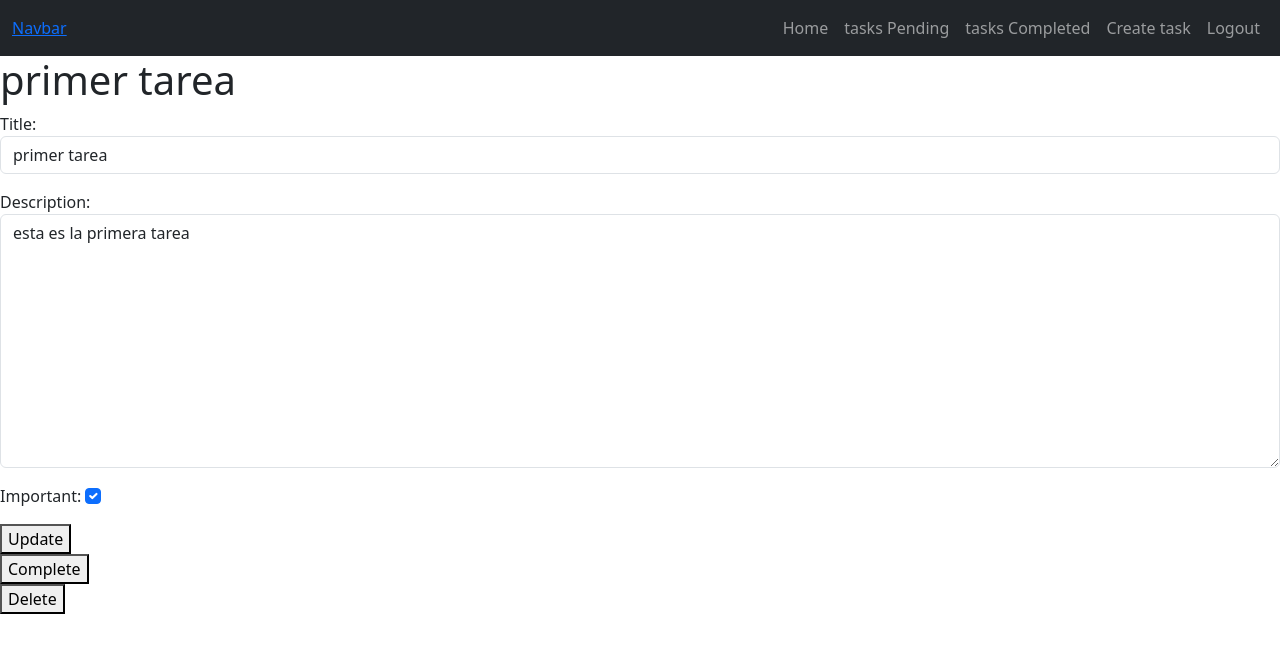
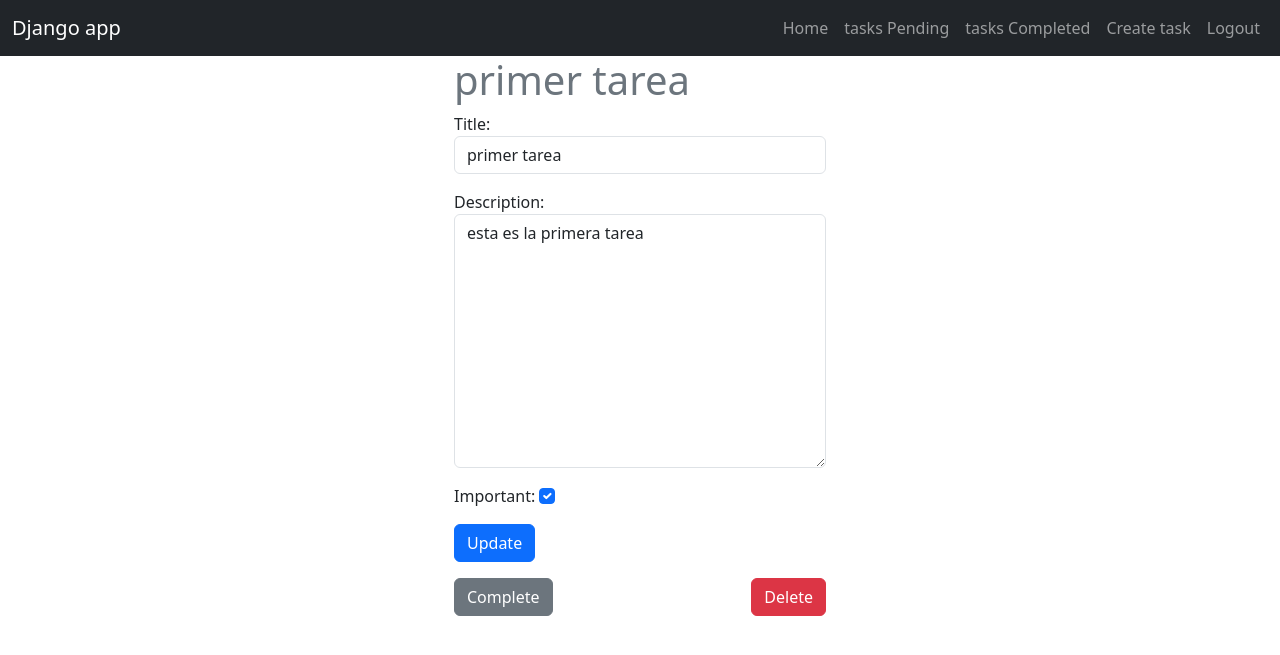
Before and after one commit to juananturi/task, a Django app: page /tasks/1/ in a window 1280 px wide. Shown: the top 655 px of the page. Run offline with Django 4.2, Linux system fonts and the light colour scheme; a user stored in the database is signed in; data comes from the database, SQL or seed files in the repository; both versions use the stored data as it was after the commit.

Commit message:
se realizan actualizaciones

```diff
--- a/tasks/forms.py
+++ b/tasks/forms.py
@@ -6,9 +6,9 @@ class TaskForm(forms.ModelForm):
         model = Task
         fields = ['title', 'description', 'important']
         widgets =   {
-            'title': forms.TextInput(attrs={'class':'form-control'}),
-            'description': forms.Textarea(attrs={'class':'form-control'}),
-            'important': forms.CheckboxInput(attrs={'class':'form-check-input '}),
+            'title': forms.TextInput(attrs={'class':'form-control', 'placeholder':'escribe el titulo'}),
+            'description': forms.Textarea(attrs={'class':'form-control', 'placeholder':'escribe una descripcion'}),
+            'important': forms.CheckboxInput(attrs={'class':'form-check-input  '}),
 
 
 
--- a/tasks/templates/base.html
+++ b/tasks/templates/base.html
@@ -11,7 +11,7 @@
 
     <nav class="navbar navbar-expand-lg bg-dark navbar-dark ">
         <div class="container-fluid">
-          <a class="navbar" href="#">Navbar</a>
+          <a class="navbar-brand" href="/">Django app</a>
           <button class="navbar-toggler" type="button" data-bs-toggle="collapse" data-bs-target="#navbarNav" aria-controls="navbarNav" aria-expanded="false" aria-label="Toggle navigation">
             <span class="navbar-toggler-icon"></span>
           </button>
--- a/tasks/templates/create_task.html
+++ b/tasks/templates/create_task.html
@@ -3,7 +3,7 @@
 {% block content %}
 <main class="container">
     <div class="row">
-    <div class="col-md-4 offset-md-4">
+    <div class="col-md-4 offset-md-4 mt-5">
 
         <form action="/tasks/create/" method="POST" class="card card-body">
             <h1>Create Task</h1>
--- a/tasks/templates/task_detail.html
+++ b/tasks/templates/task_detail.html
@@ -2,30 +2,39 @@
 
 {% block content %}
 
-    <h1>{{task.title}}</h1>
+<main class="container">
+    <div class="col-md-4 offset-md-4">
+
+        <h1 class="text-secondary">{{task.title}}</h1>
 
         {{error}}
 
+        <div class="d-flex justify-content-between">
             <form method="POST">
                 {% csrf_token %}
                 {{ form.as_p }}
-        <button>
+                <button class="btn btn-primary" type="submit">
                     Update
                 </button>
             </form>
+        </div>
 
+        <div class="d-flex justify-content-between mt-3">
             <form action="{% url 'complete_task' task.id %}" method="POST">
                 {% csrf_token %}
-        <button>
+                <button class="btn btn-secondary" type="submit">
                     Complete
                 </button>
             </form>
 
             <form action="{% url 'delete_task' task.id %}" method="POST">
                 {% csrf_token %}
-        <button>
+                <button class="btn btn-danger" type="submit">
                     Delete
                 </button>
             </form>
+        </div>
+    </div>
+</main>
 
 {% endblock %}
--- a/tasks/views.py
+++ b/tasks/views.py
@@ -7,6 +7,7 @@ from .forms import TaskForm
 from .models import Task
 from django.utils import timezone
 from django.contrib.auth.decorators import login_required
+from django.contrib import messages
 
 
 
@@ -23,17 +24,24 @@ def signup(request):
                 'form': UserCreationForm
             })
         else:
-            if request.POST['password1'] == request.POST['password2']:
+            form = UserCreationForm(request.POST)
+            if form.is_valid():
+                if request.POST['password1'] == request.POST['password2']:
                   #register user
-                try:
-                    user = User.objects.create_user(username=request.POST['username'], password=request.POST['password1'])
-                    user.save()
-                    login(request, user)
-                    return redirect('tasks')
-                except IntegrityError:
-                    return render(request, 'signup.html', {
-                        'form': UserCreationForm,
-                        "error": 'El usuario ya existe'
+                    try:
+                        user = User.objects.create_user(username=request.POST['username'], password=request.POST['password1'])
+                        user.save()
+                        login(request, user)
+                        return redirect('tasks')
+                    except IntegrityError:
+                        messages.error(request, 'El usuario ya existe. ')
+                else:
+                    messages.error(request, 'Las contraseñas no coinciden.')
+            else:
+                messages.error(request, 'Debes completar todos los campos del formulario.')
+
+            return render(request, 'signup.html', {
+                            'form': form
                     })
 
 @login_required
```
Also changed, not shown: tasks/templates/signup.html (+9 -2 lines), db.sqlite3. Lines whose indentation alone changed are shown as unchanged.
